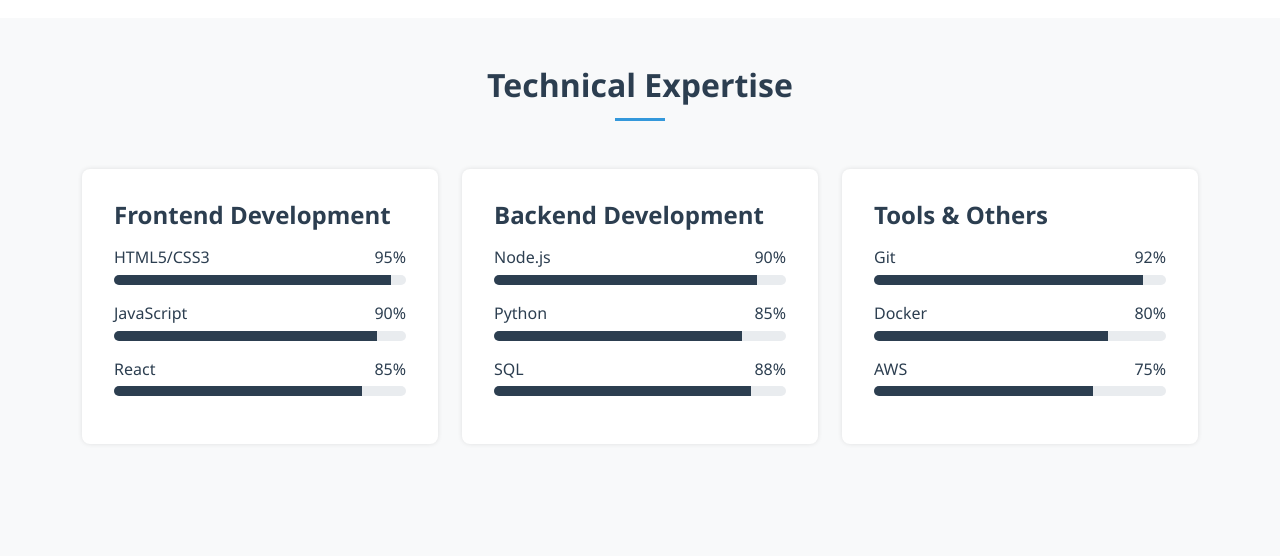
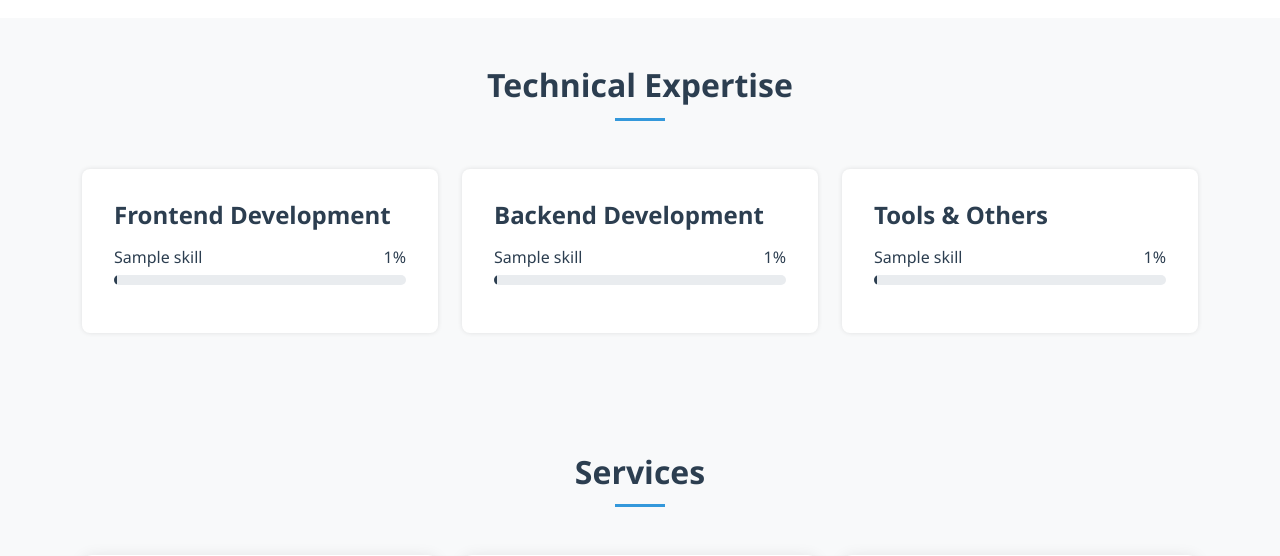
Before and after one commit to JinaboCV/portfolio_django, a Django app: template my_portfolio/templates/my_portfolio/index.html in a window 1280 px wide. Shown: the part 849-1405 px from the top of the page. Run offline with Django 5.2, Linux system fonts and the light colour scheme; the template is opened without the code that fills it: most values are stand-ins (such as "Sample title", 1, 10 or a date in 2020).

Commit message:
sKILLS ADDED

```diff
--- a/my_portfolio/models.py
+++ b/my_portfolio/models.py
@@ -11,7 +11,7 @@ class SkillCategory(models.Model):
 
 class Skill(models.Model):
     name = models.CharField(max_length=100)
-    percentage = models.CharField(max_length=3)
+    percentage = models.IntegerField()
     category = models.ForeignKey(SkillCategory, on_delete=models.RESTRICT)
 
     def __str__(self):
--- a/my_portfolio/templates/my_portfolio/index.html
+++ b/my_portfolio/templates/my_portfolio/index.html
@@ -41,99 +41,54 @@
 
                     <div class="skill-category mb-4">
                         <h4 class="mb-3">Frontend Development</h4>
+                        {% for skill in  backend_skills %}
                             <div class="skill-item mb-3">
                                 <div class="d-flex justify-content-between mb-1">
-                                <span>HTML5/CSS3</span>
-                                <span>95%</span>
+                                    <span>{{skill.name}}</span>
+                                    <span>{{skill.percentage}}%</span>
                                 </div>
                                 <div class="progress">
-                                <div class="progress-bar" role="progressbar" style="width: 95%" aria-valuenow="95" aria-valuemin="0" aria-valuemax="100"></div>
+                                    <div class="progress-bar" role="progressbar" style="width: 95%" aria-valuenow="{{skill.percentage}}" aria-valuemin="0" aria-valuemax="100"></div>
                                 </div>
                             </div>
+                        {% endfor %}
+                    </div>
+                </div>
+
+                <div class="col-lg-4 mx-auto">
+                    <!-- Backend Skills -->
+                    <div class="skill-category mb-4">
+                        <h4 class="mb-3">Backend Development</h4>
+                        {% for skill in  backend_skills %}
                             <div class="skill-item mb-3">
                                 <div class="d-flex justify-content-between mb-1">
-                                <span>JavaScript</span>
-                                <span>90%</span>
+                                    <span>{{skill.name}}</span>
+                                    <span>{{skill.percentage}}%</span>
                                 </div>
                                 <div class="progress">
-                                <div class="progress-bar" role="progressbar" style="width: 90%" aria-valuenow="90" aria-valuemin="0" aria-valuemax="100"></div>
+                                    <div class="progress-bar" role="progressbar" style="width: 95%" aria-valuenow="{{skill.percentage}}" aria-valuemin="0" aria-valuemax="100"></div>
                                 </div>
                             </div>
-                        <div class="skill-item mb-3">
-                            <div class="d-flex justify-content-between mb-1">
-                                <span>React</span>
-                                <span>85%</span>
-                            </div>
-                            <div class="progress">
-                                <div class="progress-bar" role="progressbar" style="width: 85%" aria-valuenow="85" aria-valuemin="0" aria-valuemax="100"></div>
-                            </div>
-                        </div>
-                    </div>
-                </div>
-                <!-- Backend Skills -->
-                <div class="col-lg-4 mx-auto">
-                        <div class="skill-category mb-4">
-                            <h4 class="mb-3">Backend Development</h4>
-                            <div class="skill-item mb-3">
-                                <div class="d-flex justify-content-between mb-1">
-                                    <span>Node.js</span>
-                                    <span>90%</span>
-                                </div>
-                                <div class="progress">
-                                    <div class="progress-bar" role="progressbar" style="width: 90%" aria-valuenow="90" aria-valuemin="0" aria-valuemax="100"></div>
-                                </div>
-                            </div>
-                            <div class="skill-item mb-3">
-                                <div class="d-flex justify-content-between mb-1">
-                                    <span>Python</span>
-                                    <span>85%</span>
-                                </div>
-                                <div class="progress">
-                                    <div class="progress-bar" role="progressbar" style="width: 85%" aria-valuenow="85" aria-valuemin="0" aria-valuemax="100"></div>
-                                </div>
-                            </div>
-                            <div class="skill-item mb-3">
-                                <div class="d-flex justify-content-between mb-1">
-                                    <span>SQL</span>
-                                    <span>88%</span>
-                                </div>
-                                <div class="progress">
-                                    <div class="progress-bar" role="progressbar" style="width: 88%" aria-valuenow="88" aria-valuemin="0" aria-valuemax="100"></div>
-                                </div>
-                            </div>
+                        {% endfor %}
                     </div>
                 </div>
                 <!-- Tools & Others -->
-                <div class="col-lg-4 mx-auto"><div class="skill-category">
+                <div class="col-lg-4 mx-auto">
+                    <!-- Backend Skills -->
+                    <div class="skill-category mb-4">
                         <h4 class="mb-3">Tools & Others</h4>
+                        {% for skill in  other_skills %}
                             <div class="skill-item mb-3">
                                 <div class="d-flex justify-content-between mb-1">
-                                <span>Git</span>
-                                <span>92%</span>
+                                    <span>{{skill.name}}</span>
+                                    <span>{{skill.percentage}}%</span>
                                 </div>
                                 <div class="progress">
-                                <div class="progress-bar" role="progressbar" style="width: 92%" aria-valuenow="92" aria-valuemin="0" aria-valuemax="100"></div>
+                                    <div class="progress-bar" role="progressbar" style="width: 95%" aria-valuenow="{{skill.percentage}}" aria-valuemin="0" aria-valuemax="100"></div>
                                 </div>
                             </div>
-                        <div class="skill-item mb-3">
-                            <div class="d-flex justify-content-between mb-1">
-                                <span>Docker</span>
-                                <span>80%</span>
+                        {% endfor %}
                     </div>
-                            <div class="progress">
-                                <div class="progress-bar" role="progressbar" style="width: 80%" aria-valuenow="80" aria-valuemin="0" aria-valuemax="100"></div>
-                            </div>
-                        </div>
-                        <div class="skill-item mb-3">
-                            <div class="d-flex justify-content-between mb-1">
-                                <span>AWS</span>
-                                <span>75%</span>
-                            </div>
-                            <div class="progress">
-                                <div class="progress-bar" role="progressbar" style="width: 75%" aria-valuenow="75" aria-valuemin="0" aria-valuemax="100"></div>
-                            </div>
-                        </div>
-                    </div></div>
                 </div>
         </div>
     </section>
```
Also changed, not shown: my_portfolio/templates/my_portfolio/blog.html (+10 -19 lines), my_portfolio/views.py (+22 -1 lines), my_portfolio/migrations/0004_alter_skill_percentage.py (added). Lines whose indentation alone changed are shown as unchanged.
